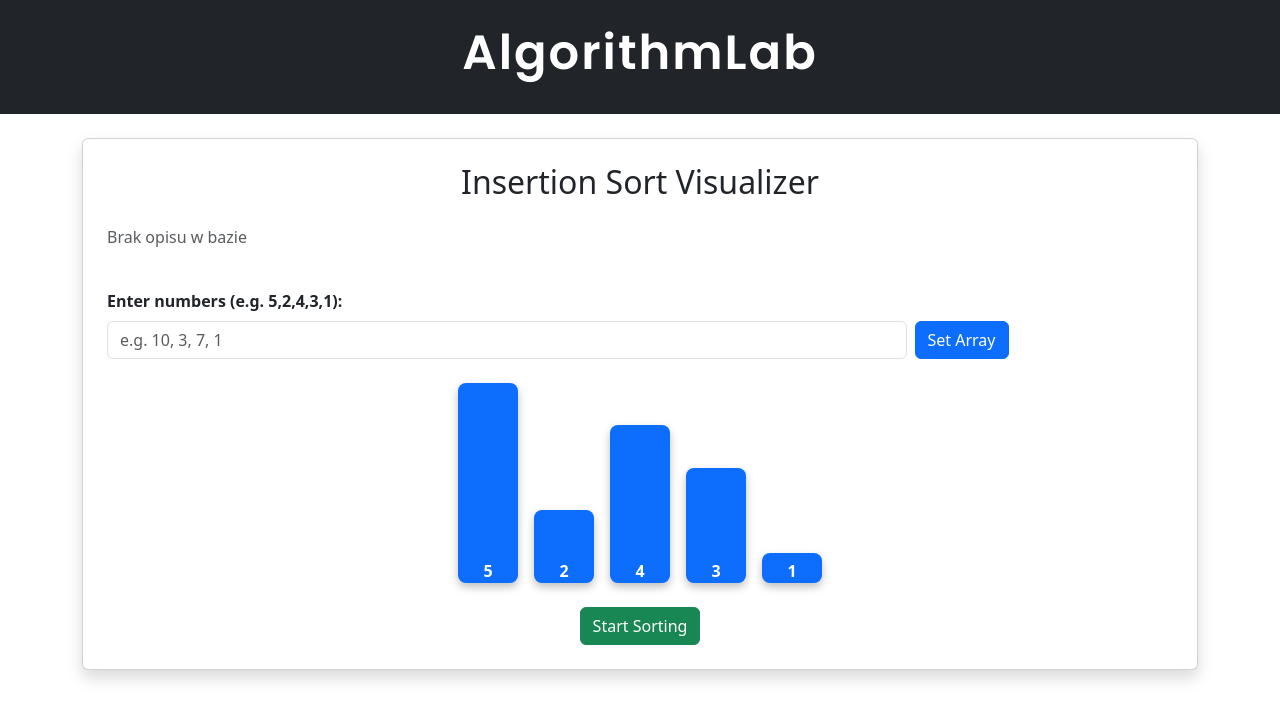
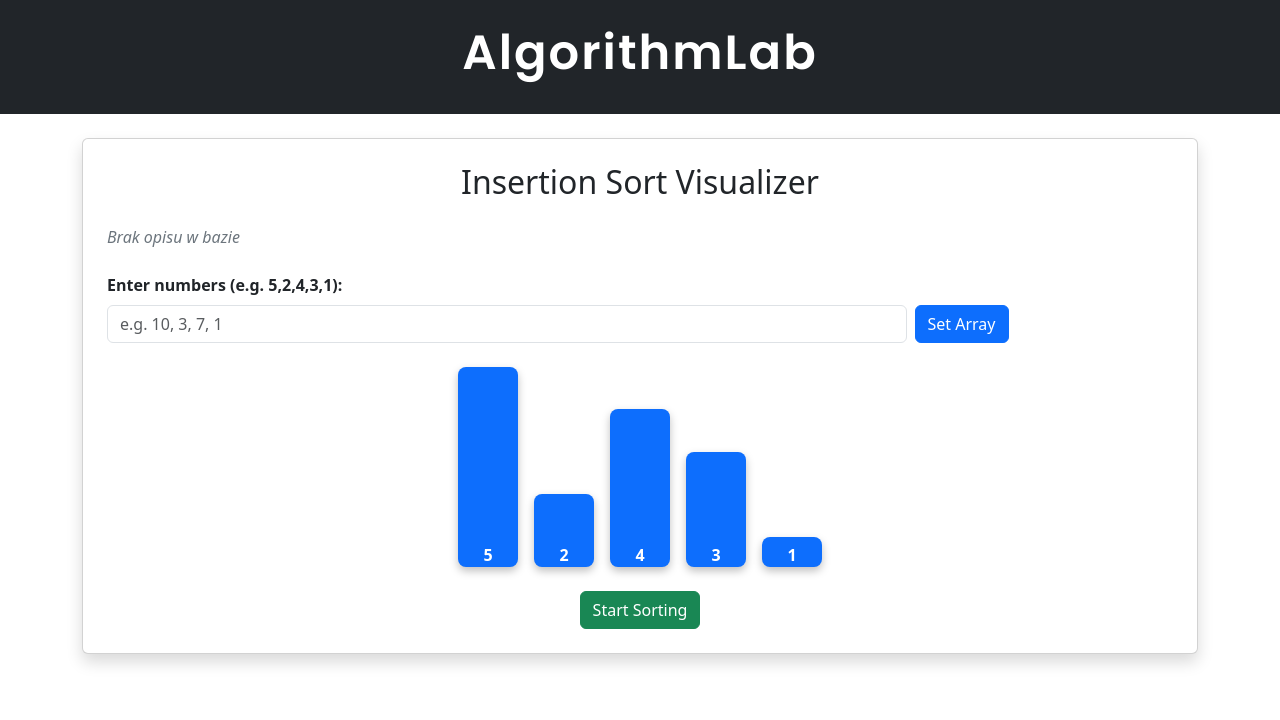
Before and after one commit to WiolaWysopal/AlgorithmLab, a React (Vite) app in the folder frontend/: page /insertion-sort in a window 1280 px wide. Shown: the top 720 px of the page. Built offline with nearby package versions, Linux system fonts and the light colour scheme; no server answers; the database is empty.

Commit message:
Add style to InsertionSortVisualizer description

```diff
--- a/frontend/src/components/InsertionSortVisualizer.jsx
+++ b/frontend/src/components/InsertionSortVisualizer.jsx
@@ -108,10 +108,13 @@ function InsertionSortVisualizer() {
 
         {/* --- OPIS ALGORYTMU --- */}
         {description && (
-          <div className="mb-4">
-            <p className="text-muted">{description}</p>
+          <div className="mb-2">
+            <p className="text-secondary fw-medium fst-italic">
+              {description}
+            </p>
           </div>
         )}
+
 
         {/* --- INPUT + PRZYCISK --- */}
         <div className="mb-4">
```
